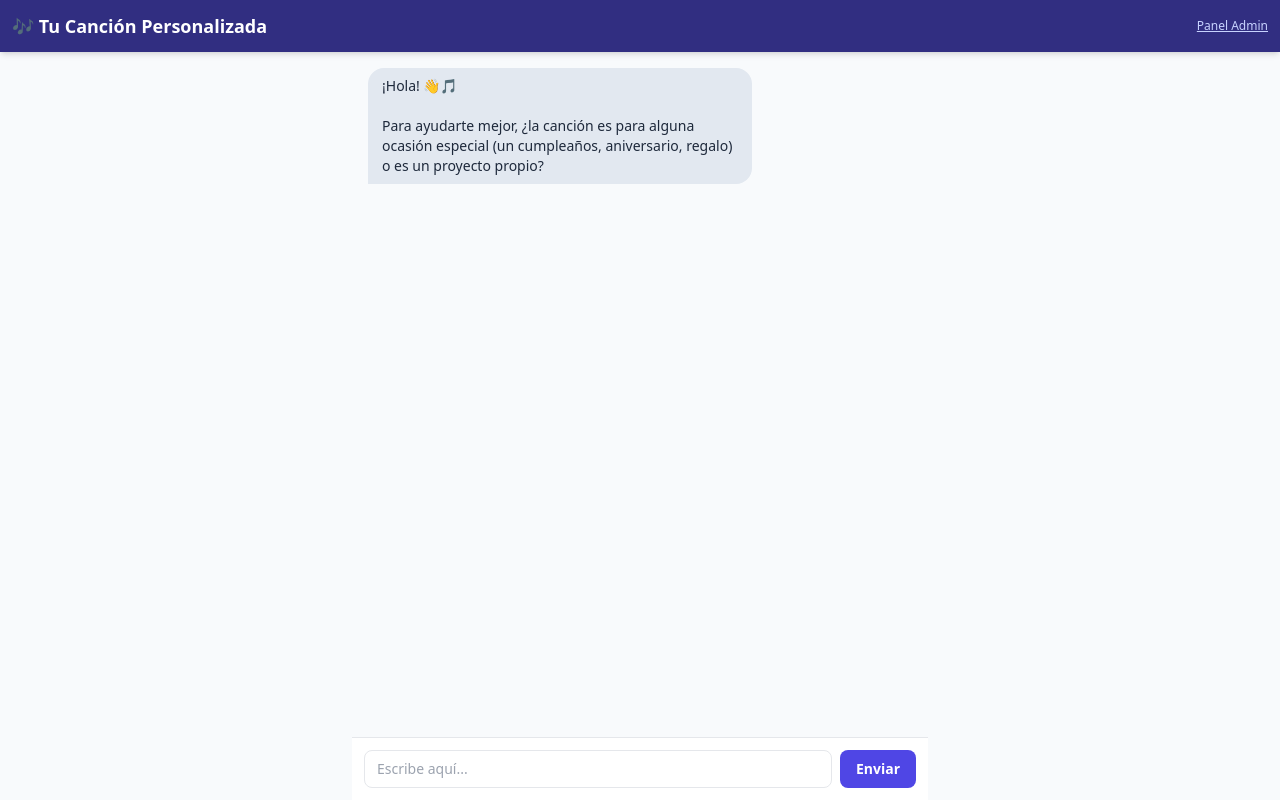
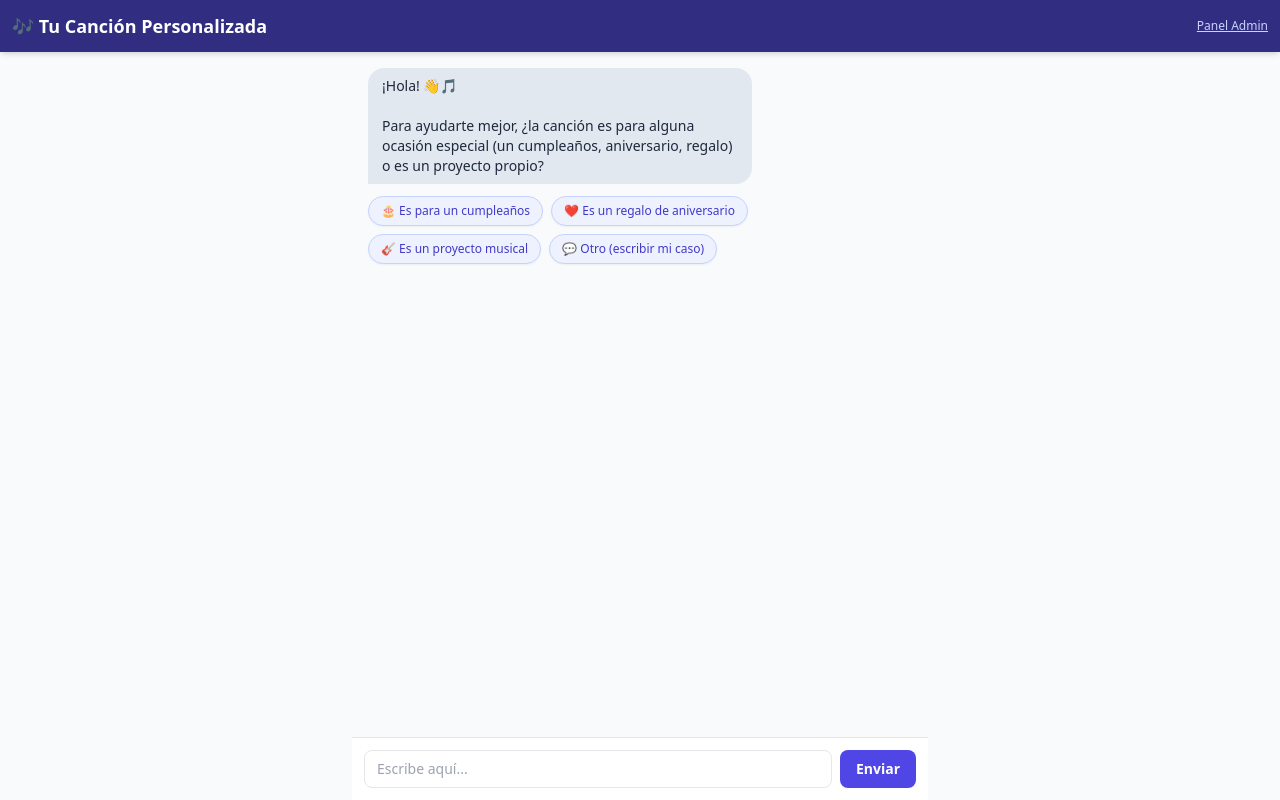
Before and after one commit to laureanobonilla/canciones, a website: page index.html in a window 1280 px wide. Drawn offline with nearby package versions, Linux system fonts and the light colour scheme.

Commit message:
Update index.html

```diff
--- a/index.html
+++ b/index.html
@@ -32,7 +32,8 @@
         const JSONBIN_INDICE_ID = "6aab0edbac6210605ad634db";
         let currentBinId = null;
 
-        const G_API_KEY = "__CLAVE_GEMINI__";
+        // Tu llave funcional de Gemini protegida por restricción de HTTP Referrer en GCP
+        const G_API_KEY = "AQ.Ab8RN6LNp2U7oJDbGzaadSAMkqBZBjjXUP-mj8OWTDNVpo3Jcw";
         const GEMINI_URL = `https://generativelanguage.googleapis.com/v1beta/models/gemini-3.6-flash:generateContent?key=${G_API_KEY}`;
 
         let sessionState = {
@@ -57,7 +58,7 @@ Sigue estrictamente este orden conversacional:
 2. Dinámica obligatoria: Tras su respuesta, preséntale la información de los 3 pasos, la inversión de ¢9,900 colones y la garantía de riesgo cero. Luego pregunta: ¿Tienes un texto completo para la canción o prefieres que armemos la letra juntos a partir de las ideas e historia que nos cuentes?
 3. Manejo de la letra o ideas: Si da ideas o cuenta su historia, agradécele reconociendo el detalle y pregúntale si desea agregar algo más.
 4. Armado y revisión de letra: Cuando indique que terminó, preséntale una propuesta formal estructurada con etiquetas <b>[Verso 1]</b>, <b>[Coro]</b>, etc., y pregúntale si está satisfecho o desea cambios hasta que la apruebe.
-5. Estilo musical: Una vez aprobada la letra, pregúntale por el ritmo usando exactamente esta indicación: "por ejemplo cumbia, merengue, rock, pop, religiosa, etc, el que gustes".
+5. Estilo musical: Una vez aprobada la letra, pregúntale por el ritmo usando exactamente esta indicación: "por ejemplo cumbia, merengue, rock, pop, religiosa, etc., el que gustes".
 6. Cierre y Datos: Pídele amablemente su <b>nombre</b> y su número de <b>teléfono</b>. Cuando te los proporcione, emite tu mensaje de agradecimiento y confirmación de que se le enviará la muestra.`;
 
         let geminiHistory = [];
@@ -85,6 +86,36 @@ Sigue estrictamente este orden conversacional:
 
             sessionState.historialConversacion.push({ remitente: sender, mensaje: htmlText });
             sincronizarConJSONBin();
+        }
+
+        // Función para mostrar botones interactivos de rompe-hielo con opción "Otro"
+        function mostrarOpcionesRapidas(opciones) {
+            const div = document.createElement('div');
+            div.id = "quick-replies";
+            div.className = "flex flex-wrap gap-2 my-2 justify-start";
+
+            opciones.forEach(opcion => {
+                const btn = document.createElement('button');
+                btn.type = "button";
+                btn.className = "bg-indigo-50 text-indigo-700 border border-indigo-200 text-xs px-3 py-1.5 rounded-full hover:bg-indigo-600 hover:text-white transition font-medium shadow-sm cursor-pointer";
+                btn.innerText = opcion;
+                btn.onclick = () => {
+                    const quickDiv = document.getElementById('quick-replies');
+                    if (quickDiv) quickDiv.remove();
+
+                    if (opcion.includes("Otro")) {
+                        userInput.focus();
+                        return;
+                    }
+
+                    userInput.value = opcion.replace(/^[🎂❤️🎸✨💬]\s*/, '');
+                    chatForm.dispatchEvent(new Event('submit'));
+                };
+                div.appendChild(btn);
+            });
+
+            chatContainer.appendChild(div);
+            chatContainer.scrollTop = chatContainer.scrollHeight;
         }
 
         async function crearBinIndependienteYActualizarIndice() {
@@ -151,9 +182,16 @@ ${JSON.stringify(sessionState.historialConversacion)}`;
         }
 
         window.addEventListener('load', async () => {
-            // Ya no se crea el bin al cargar la página para evitar registros basura de bots
             const saludoInicial = "¡Hola! 👋🎵<br><br>Para ayudarte mejor, ¿la canción es para alguna ocasión especial (un cumpleaños, aniversario, regalo) o es un proyecto propio?";
             appendMessage('bot', saludoInicial);
+
+            // Inyectamos los botones interactivos para romper el hielo de inmediato
+            mostrarOpcionesRapidas([
+                "🎂 Es para un cumpleaños",
+                "❤️ Es un regalo de aniversario",
+                "🎸 Es un proyecto musical",
+                "💬 Otro (escribir mi caso)"
+            ]);
 
             geminiHistory.push({
                 role: "user",
@@ -172,7 +210,10 @@ ${JSON.stringify(sessionState.historialConversacion)}`;
             const text = userInput.value.trim();
             if (!text) return;
 
-            // Si es el primer mensaje real del usuario, creamos el Bin en este momento
+            // Remover los botones de opción rápida si el usuario interactúa
+            const quickDiv = document.getElementById('quick-replies');
+            if (quickDiv) quickDiv.remove();
+
             if (!currentBinId) {
                 await crearBinIndependienteYActualizarIndice();
             }
```
